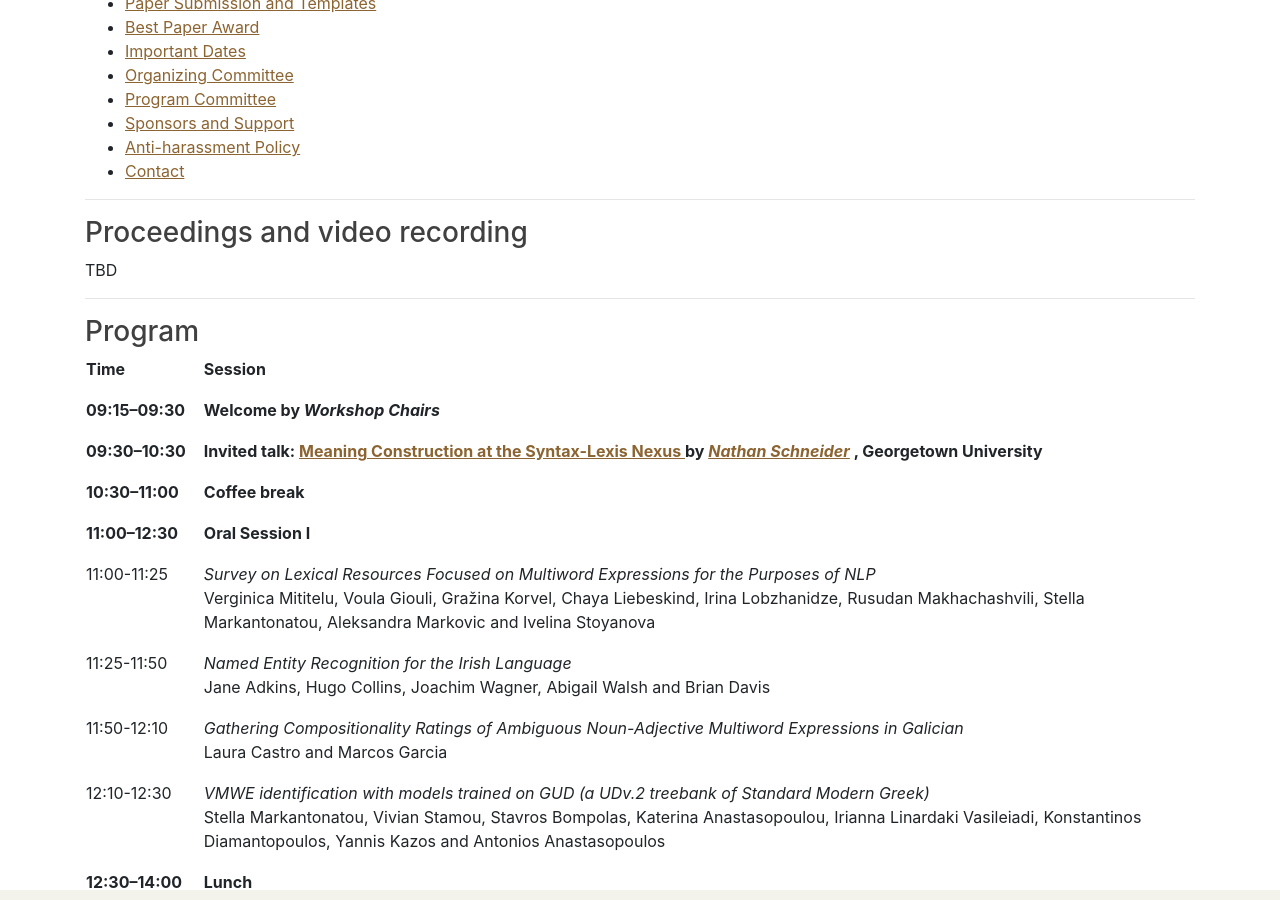
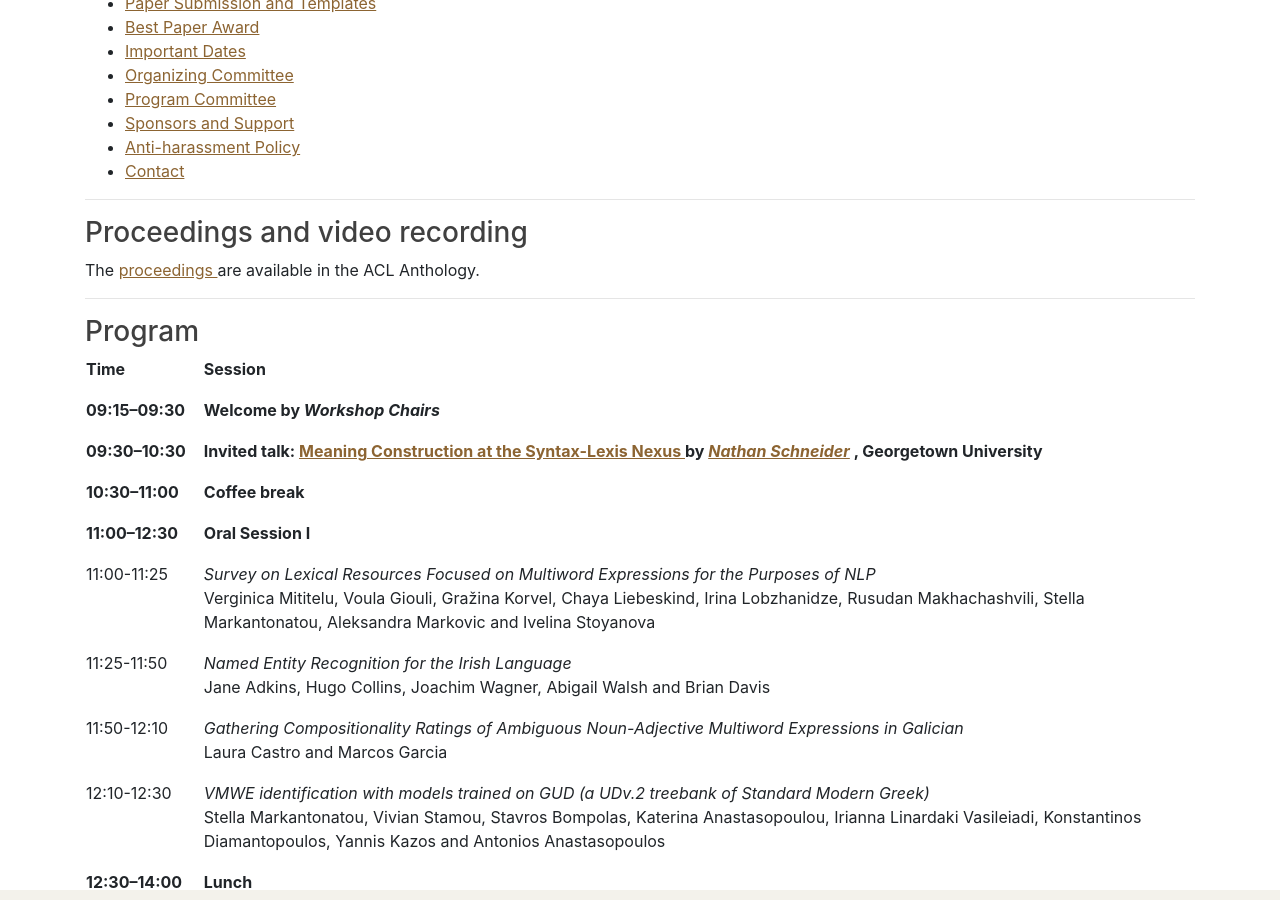
Before and after one commit to multiword/multiword.github.io, a Jekyll site: the page built from mwe2025/index.md, in a window 1280 px wide and 900 px high, scrolled down 629 px. Built offline with Jekyll 4.4.1, drawn with Linux system fonts in a browser that asks for light colours; comment, search, counter and statistics services are not loaded.

Commit message:
added proceedings link

```diff
--- a/mwe2025/index.md
+++ b/mwe2025/index.md
@@ -70,7 +70,7 @@ The Special Interest Group on the Lexicon ([SIGLEX](http://www.siglex.org/)) of
 ### <a name="proceedings-video"> Proceedings and video recording </a>
 
 
-TBD
+The <a href="https://aclanthology.org/events/naacl-2025/#2025mwe-1"> proceedings </a> are available in the ACL Anthology.
 
 -----
 
```
